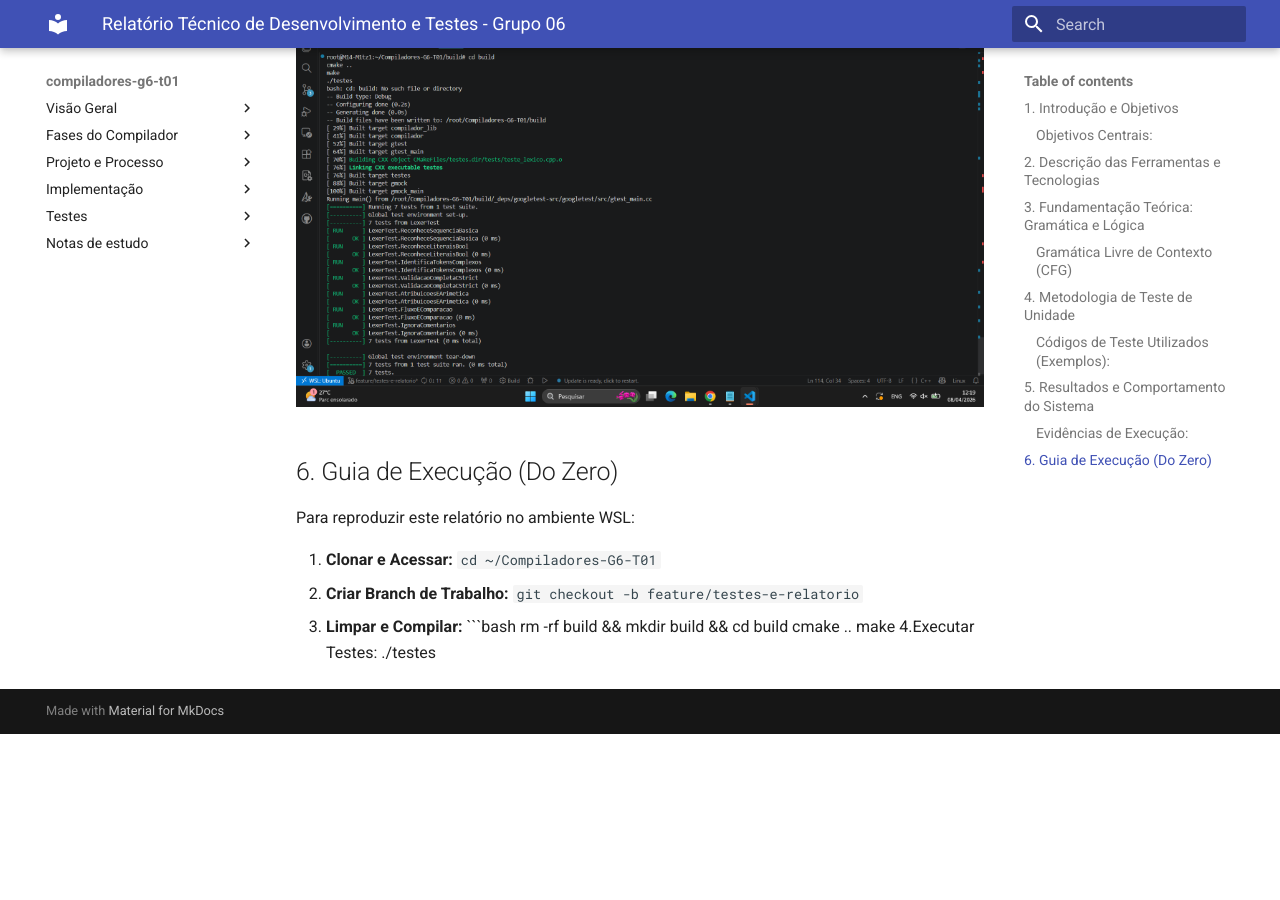
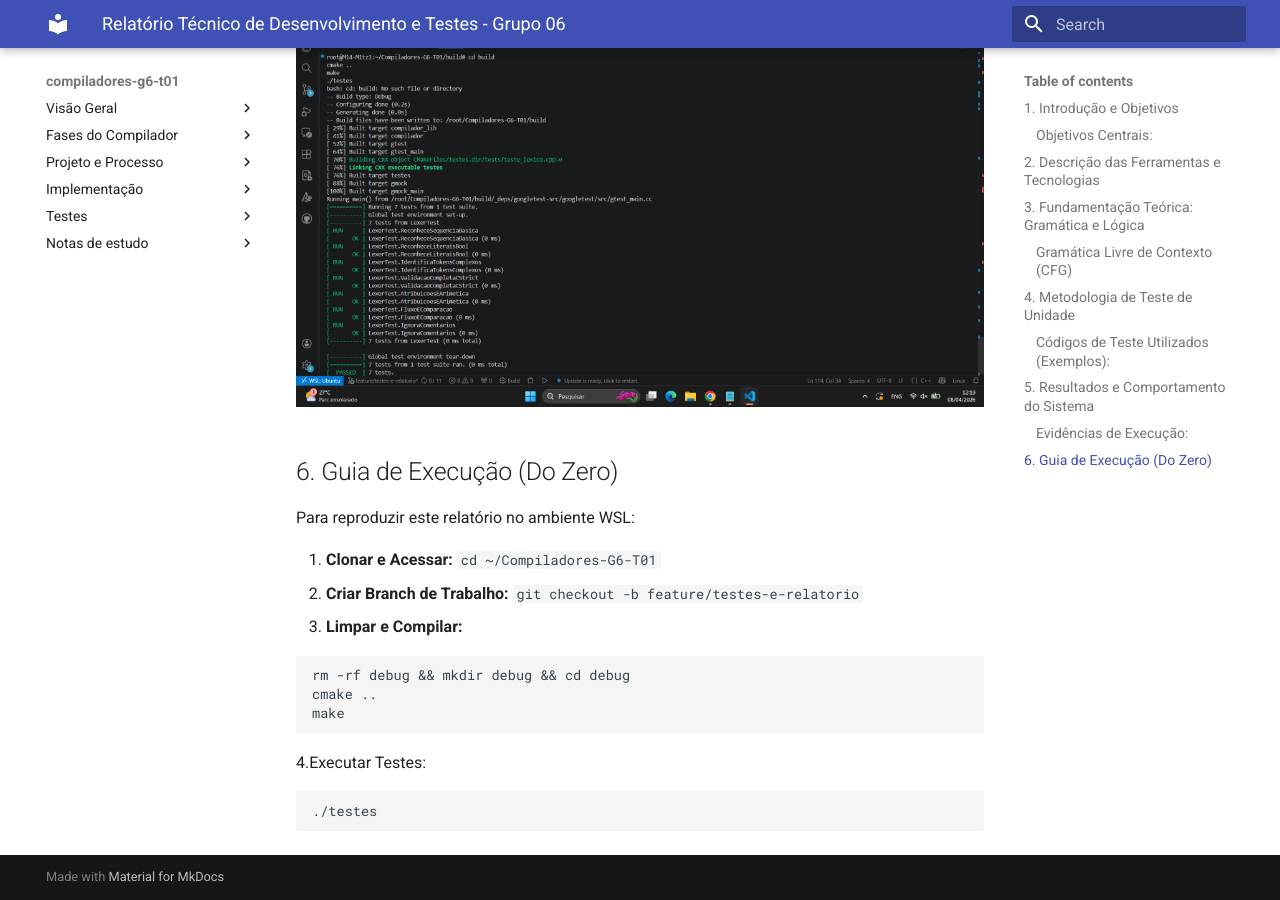
Before and after one commit to Compiladores-2026-1/Compiladores-G6-T01, an MkDocs documentation site: the page built from docs/relatorio_testes.md, in a window 1280 px wide and 900 px high, scrolled down 3418 px. Built offline with MkDocs 1.6.1 and Material for MkDocs 9.7.7, drawn with Linux system fonts in a browser that asks for light colours; before the commit the page ends 4152 px from its top, so only the background shows below that.

Commit message:
Atualizar o relatorio_testes.md

````diff
--- a/docs/relatorio_testes.md
+++ b/docs/relatorio_testes.md
@@ -92,9 +92,15 @@ Para reproduzir este relatório no ambiente WSL:
 1. **Clonar e Acessar:** `cd ~/Compiladores-G6-T01`
 2. **Criar Branch de Trabalho:** `git checkout -b feature/testes-e-relatorio`
 3. **Limpar e Compilar:**
-   ```bash
-   rm -rf build && mkdir build && cd build
-   cmake ..
-   make
+
+```bash
+rm -rf debug && mkdir debug && cd debug
+cmake ..
+make
+```
+
 4.Executar Testes:
-    ./testes
+
+```sh
+./testes
+```
````
